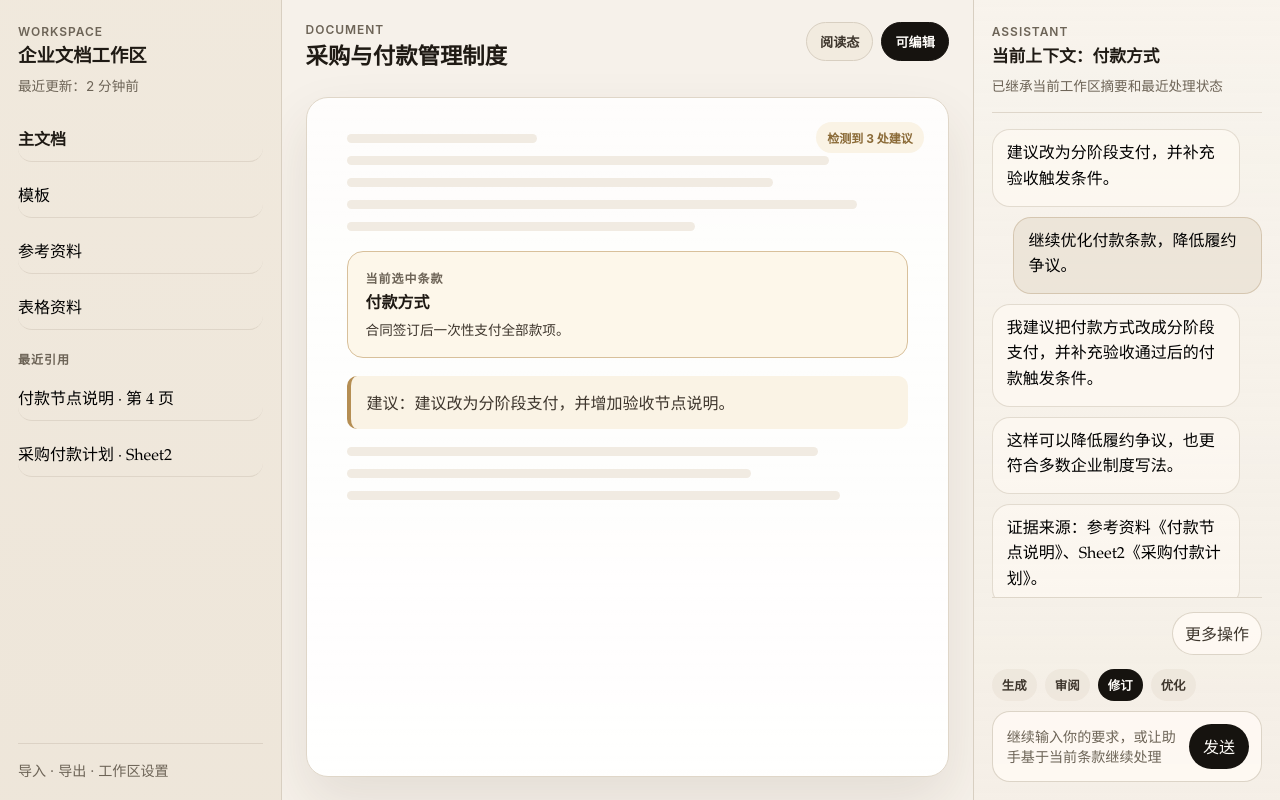
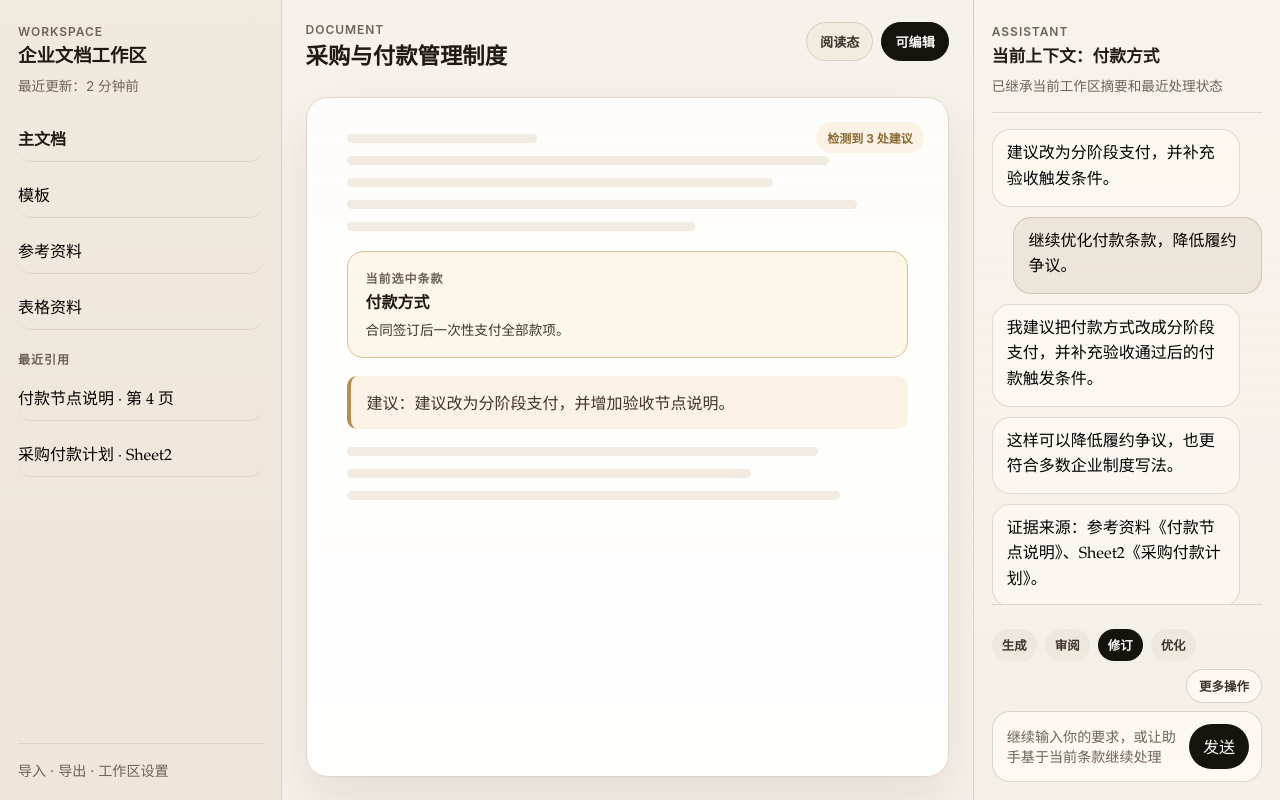
Before and after one commit to gandli/docx-reviewer, a React (Vite) app: page /workspace/1 in a window 1280 px wide. Built offline with nearby package versions, Linux system fonts and the light colour scheme.

Commit message:
style: condense assistant toolbar

```diff
--- a/src/app/styles.css
+++ b/src/app/styles.css
@@ -277,16 +277,19 @@ textarea {
 
 .assistant-floating-tools {
   position: relative;
-  display: flex;
-  justify-content: flex-end;
+  min-height: 0;
 }
 
 .assistant-tools-trigger {
-  padding: 8px 12px;
+  margin-left: auto;
+  padding: 7px 12px;
   border: 1px solid rgba(216, 207, 193, 0.88);
   border-radius: 999px;
   background: rgba(255, 251, 244, 0.82);
   color: var(--color-text-secondary);
+  font-family: "Inter", "Avenir Next", "Segoe UI", sans-serif;
+  font-size: 0.78rem;
+  font-weight: 600;
   cursor: pointer;
 }
 
@@ -340,20 +343,21 @@ textarea {
 
 .assistant-footer {
   display: grid;
-  gap: 14px;
+  gap: 10px;
   padding-top: 14px;
   border-top: 1px solid rgba(216, 207, 193, 0.78);
 }
 
 .chat-composer {
   display: grid;
-  gap: 10px;
+  gap: 8px;
 }
 
-.chat-composer__suggestions {
+.chat-composer__toolbar {
   display: flex;
   flex-wrap: wrap;
   gap: 8px;
+  align-items: center;
 }
 
 .chat-composer__input {
--- a/src/features/assistant-panel/components/assistant-panel.tsx
+++ b/src/features/assistant-panel/components/assistant-panel.tsx
@@ -38,6 +38,9 @@ export function AssistantPanel({
               onClose={() => setIsActionPanelOpen(false)}
             />
           ) : null}
+        </div>
+        <ChatComposer
+          trailingAction={
             <button
               className="assistant-tools-trigger"
               type="button"
@@ -45,8 +48,8 @@ export function AssistantPanel({
             >
               更多操作
             </button>
-        </div>
-        <ChatComposer />
+          }
+        />
       </div>
     </section>
   );
--- a/src/features/assistant-panel/components/chat-composer.tsx
+++ b/src/features/assistant-panel/components/chat-composer.tsx
@@ -1,11 +1,18 @@
-export function ChatComposer() {
+import type { ReactNode } from "react";
+
+type ChatComposerProps = {
+  trailingAction?: ReactNode;
+};
+
+export function ChatComposer({ trailingAction }: ChatComposerProps) {
   return (
     <div className="chat-composer">
-      <div className="chat-composer__suggestions">
+      <div className="chat-composer__toolbar">
         <div className="suggested-action">生成</div>
         <div className="suggested-action">审阅</div>
         <div className="suggested-action is-active">修订</div>
         <div className="suggested-action">优化</div>
+        {trailingAction}
       </div>
       <div className="chat-composer__input">
         <div className="chat-composer__placeholder">
```
Lines whose indentation alone changed are shown as unchanged.
